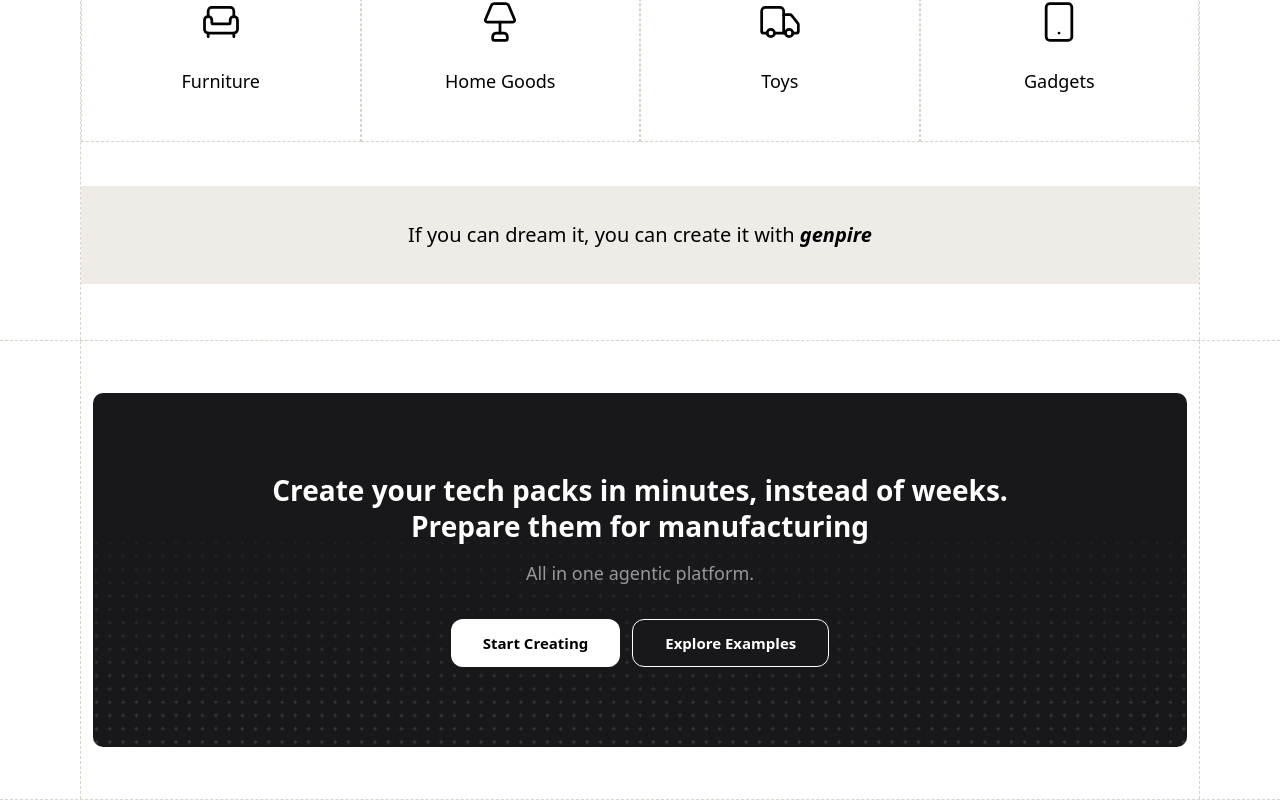
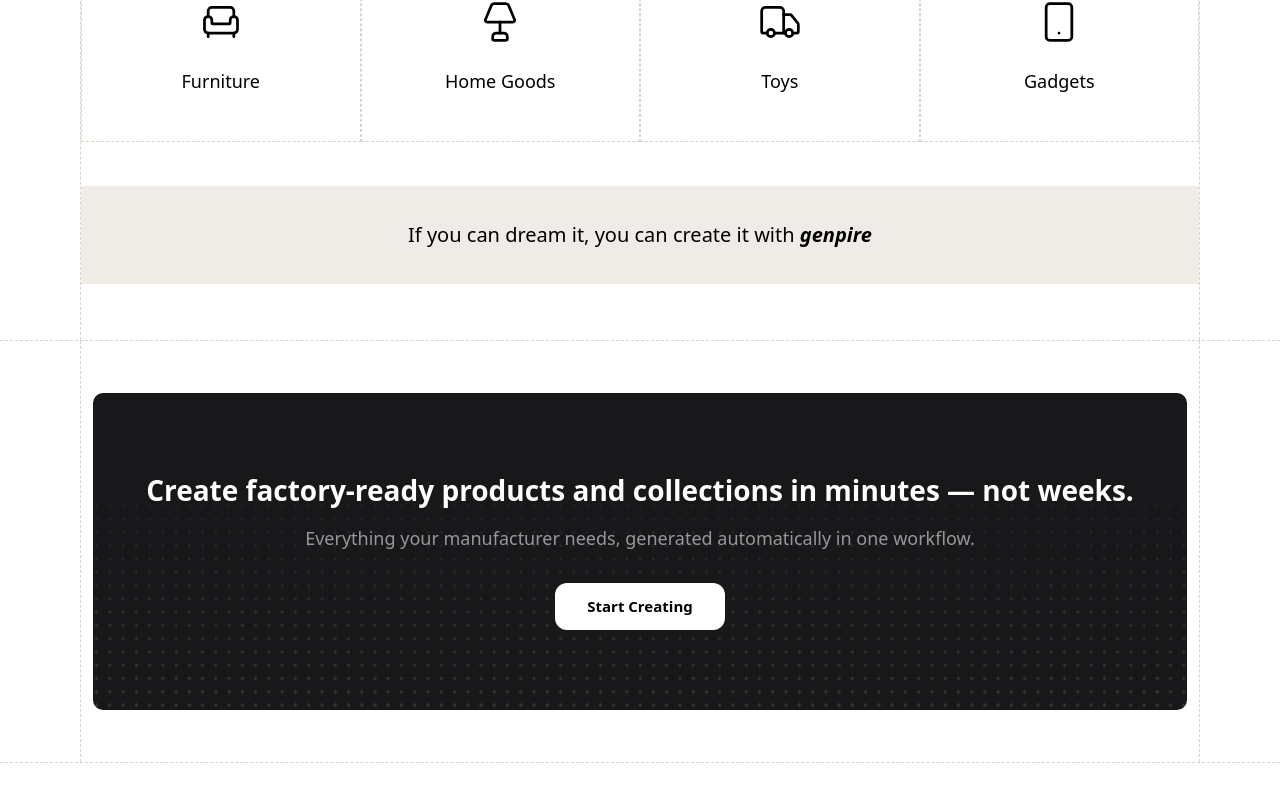
Before and after one commit to sajansajan1/get-genpire, a Next.js app: page / in a window 1280 px wide. Shown: the part 1507-2307 px from the top of the page. After the commit the page ends 2270 px from the top, so only its background shows below. Built offline with nearby package versions, Linux system fonts and the light colour scheme.

Commit message:
Update cta-section.tsx

```diff
--- a/components/home/cta-section.tsx
+++ b/components/home/cta-section.tsx
@@ -25,11 +25,14 @@ export function CTASection({ setIsAuthModalOpen, setIsDemoModalOpen }: CTASectio
             {/* Text */}
             <div className="flex flex-col gap-4 text-center">
               <h2 className="font-semibold text-[24px] lg:text-[28px] leading-[1.28] text-white">
-                <span className="md:whitespace-nowrap">Create your tech packs in minutes, instead of weeks.</span>
+                <span className="md:whitespace-nowrap">
+                  Create factory-ready products and collections in minutes — not weeks.
+                </span>
                 <br />
-                Prepare them for manufacturing
               </h2>
-              <p className="text-lg leading-[1.48] text-[#98989A]">All in one agentic platform.</p>
+              <p className="text-lg leading-[1.48] text-[#98989A]">
+                Everything your manufacturer needs, generated automatically in one workflow.
+              </p>
             </div>
 
             {/* Buttons */}
@@ -53,7 +56,7 @@ export function CTASection({ setIsAuthModalOpen, setIsDemoModalOpen }: CTASectio
               >
                 Start Creating
               </button>
-
+              {/*
               <button
                 className="
                   w-full sm:w-auto
@@ -70,7 +73,7 @@ export function CTASection({ setIsAuthModalOpen, setIsDemoModalOpen }: CTASectio
                 onClick={() => setIsDemoModalOpen(true)}
               >
                 Explore Examples
-              </button>
+              </button> */}
             </motion.div>
           </motion.div>
         </div>
```
